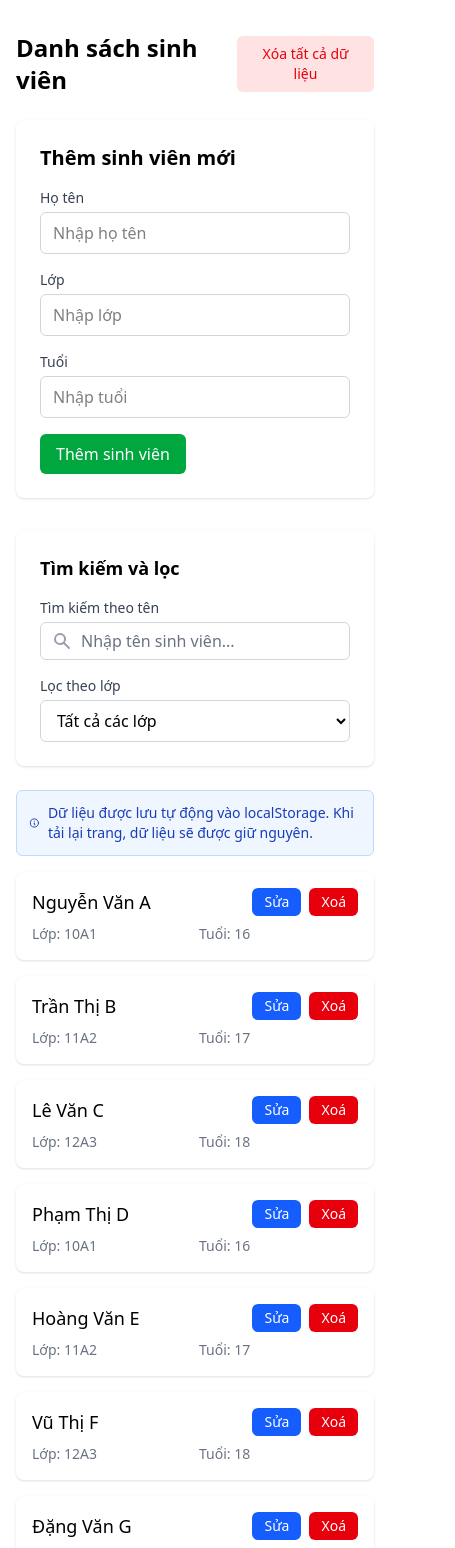
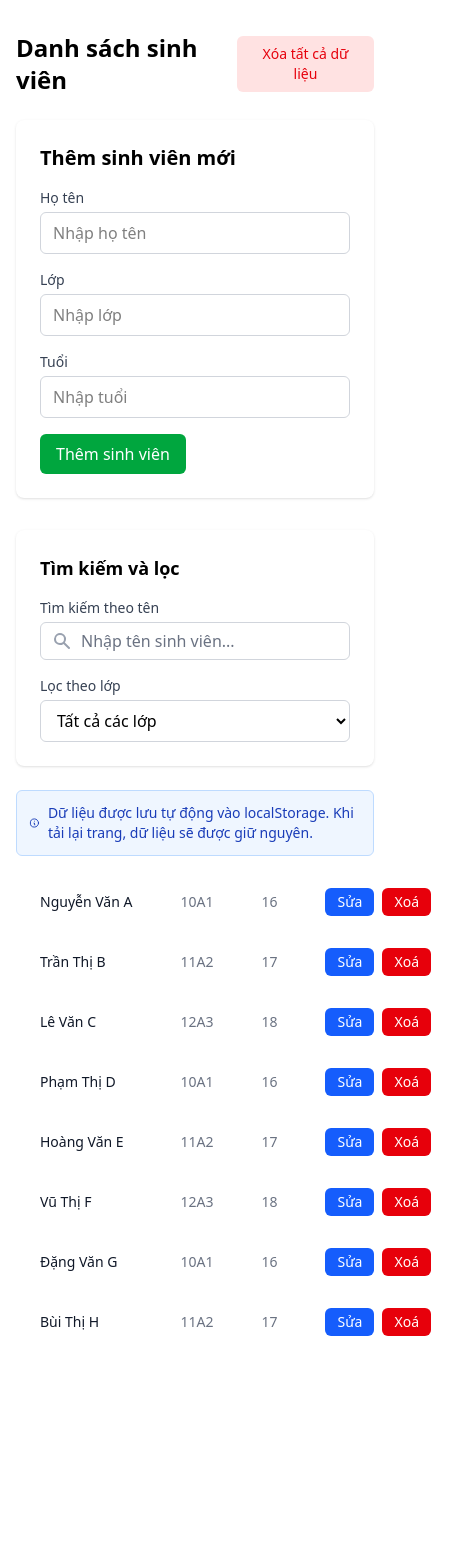
Before and after one commit to VoTrieuAn/22657391_VoTrieuAn_M21, a React (Vite) app: page / in a window 390 px wide. Shown: the top 1548 px of the page, 455 px wide, since content can reach past the window. After the commit the page ends 1384 px from the top, so only its background shows below. Built offline with nearby package versions, Linux system fonts and the light colour scheme.

Commit message:
tach component StudentItem

```diff
--- /dev/null
+++ b/src/components/StudentItem.jsx
@@ -0,0 +1,69 @@
+import React from 'react'
+
+const StudentItem =  ({ student, onEdit, onDelete, isMobile }) => {
+    if (isMobile) {
+      // Mobile view
+      return (
+        <div className="bg-white p-4 rounded-lg shadow">
+          <div className="flex justify-between items-center mb-2">
+            <h3 className="text-lg font-medium">{student.name}</h3>
+            <div className="flex space-x-2">
+              <button
+                onClick={() => onEdit(student)}
+                className="text-white bg-blue-600 hover:bg-blue-700 px-3 py-1 rounded-md text-sm transition-colors"
+              >
+                Sửa
+              </button>
+              <button
+                onClick={() => onDelete(student.id)}
+                className="text-white bg-red-600 hover:bg-red-700 px-3 py-1 rounded-md text-sm transition-colors"
+              >
+                Xoá
+              </button>
+            </div>
+          </div>
+          <div className="grid grid-cols-2 gap-2 text-sm text-gray-500">
+            <div>
+              <span className="font-medium">Lớp:</span> {student.class}
+            </div>
+            <div>
+              <span className="font-medium">Tuổi:</span> {student.age}
+            </div>
+          </div>
+        </div>
+      )
+    }
+
+    // Desktop view (table row)
+    return (
+      <tr className="hover:bg-gray-50">
+        <td className="px-6 py-4 whitespace-nowrap">
+          <div className="text-sm font-medium text-gray-900">{student.name}</div>
+        </td>
+        <td className="px-6 py-4 whitespace-nowrap">
+          <div className="text-sm text-gray-500">{student.class}</div>
+        </td>
+        <td className="px-6 py-4 whitespace-nowrap">
+          <div className="text-sm text-gray-500">{student.age}</div>
+        </td>
+        <td className="px-6 py-4 whitespace-nowrap text-right text-sm font-medium">
+          <div className="flex justify-end space-x-2">
+            <button
+              onClick={() => onEdit(student)}
+              className="text-white bg-blue-600 hover:bg-blue-700 px-3 py-1 rounded-md transition-colors"
+            >
+              Sửa
+            </button>
+            <button
+              onClick={() => onDelete(student.id)}
+              className="text-white bg-red-600 hover:bg-red-700 px-3 py-1 rounded-md transition-colors"
+            >
+              Xoá
+            </button>
+          </div>
+        </td>
+      </tr>
+    )
+  }
+
+export default StudentItem
--- a/src/components/StudentList.jsx
+++ b/src/components/StudentList.jsx
@@ -1,4 +1,5 @@
 import { useEffect, useRef, useState } from 'react'
+import StudentItem from './StudentItem'
 
 
 // Key for localStorage
@@ -501,33 +502,13 @@ const StudentList = () => {
            <tbody className="bg-white divide-y divide-gray-200">
              {filteredStudents.length > 0 ? (
                filteredStudents.map((student) => (
-                 <tr key={student.id} className="hover:bg-gray-50">
-                   <td className="px-6 py-4 whitespace-nowrap">
-                     <div className="text-sm font-medium text-gray-900">{student.name}</div>
-                   </td>
-                   <td className="px-6 py-4 whitespace-nowrap">
-                     <div className="text-sm text-gray-500">{student.class}</div>
-                   </td>
-                   <td className="px-6 py-4 whitespace-nowrap">
-                     <div className="text-sm text-gray-500">{student.age}</div>
-                   </td>
-                   <td className="px-6 py-4 whitespace-nowrap text-right text-sm font-medium">
-                     <div className="flex justify-end space-x-2">
-                       <button
-                         onClick={() => handleEdit(student)}
-                         className="text-white bg-blue-600 hover:bg-blue-700 px-3 py-1 rounded-md transition-colors"
-                       >
-                         Sửa
-                       </button>
-                       <button
-                         onClick={() => handleDelete(student.id)}
-                         className="text-white bg-red-600 hover:bg-red-700 px-3 py-1 rounded-md transition-colors"
-                       >
-                         Xoá
-                       </button>
-                     </div>
-                   </td>
-                 </tr>
+                 <StudentItem
+                   key={student.id}
+                   student={student}
+                   onEdit={handleEdit}
+                   onDelete={handleDelete}
+                   view="desktop"
+                 />
                ))
              ) : (
                <tr>
@@ -546,33 +527,7 @@ const StudentList = () => {
        <div className="md:hidden space-y-4">
          {filteredStudents.length > 0 ? (
            filteredStudents.map((student) => (
-             <div key={student.id} className="bg-white p-4 rounded-lg shadow">
-               <div className="flex justify-between items-center mb-2">
-                 <h3 className="text-lg font-medium">{student.name}</h3>
-                 <div className="flex space-x-2">
-                   <button
-                     onClick={() => handleEdit(student)}
-                     className="text-white bg-blue-600 hover:bg-blue-700 px-3 py-1 rounded-md text-sm transition-colors"
-                   >
-                     Sửa
-                   </button>
-                   <button
-                     onClick={() => handleDelete(student.id)}
-                     className="text-white bg-red-600 hover:bg-red-700 px-3 py-1 rounded-md text-sm transition-colors"
-                   >
-                     Xoá
-                   </button>
-                 </div>
-               </div>
-               <div className="grid grid-cols-2 gap-2 text-sm text-gray-500">
-                 <div>
-                   <span className="font-medium">Lớp:</span> {student.class}
-                 </div>
-                 <div>
-                   <span className="font-medium">Tuổi:</span> {student.age}
-                 </div>
-               </div>
-             </div>
+             <StudentItem key={student.id} student={student} onEdit={handleEdit} onDelete={handleDelete} view="mobile" />
            ))
          ) : (
            <div className="bg-white p-4 rounded-lg shadow text-center text-gray-500">
@@ -585,7 +540,7 @@ const StudentList = () => {
 
        {/* Edit Modal */}
        {isEditModalOpen && (
-         <div className="fixed inset-0 bg-black/50 flex items-center justify-center z-50 p-4">
+         <div className="fixed inset-0 bg-black/50 bg-opacity-50 flex items-center justify-center z-50 p-4">
            <div ref={modalRef} className="bg-white rounded-lg shadow-lg w-full max-w-md mx-auto overflow-hidden">
              <div className="p-6">
                <div className="flex justify-between items-center mb-4">
```
